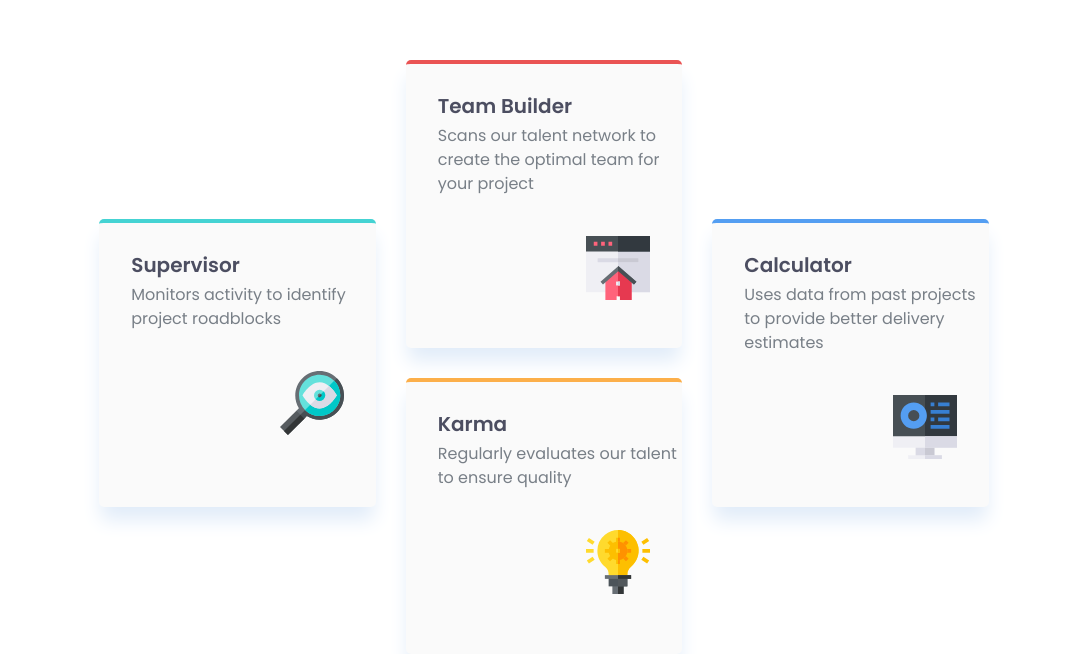
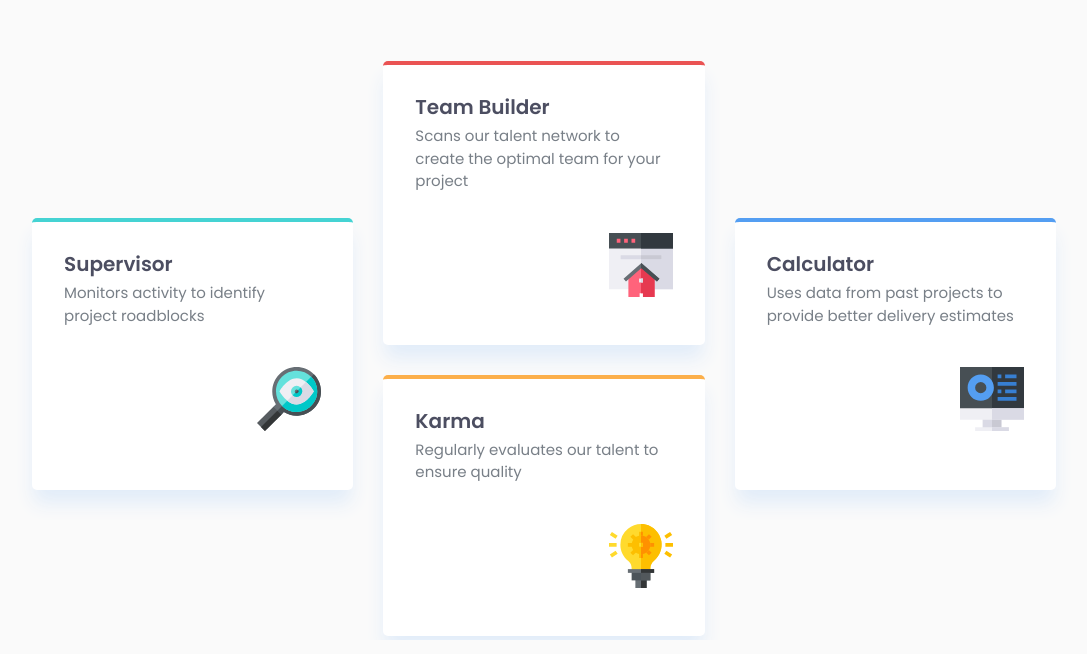
Before and after one commit to Phantomsaber12/Four-card-feature-section, a plain HTML site: page index.html in a window 1280 px wide. Shown: the part 160-814 px from the top of the page, without its empty margins (96-1183 px from the left). Drawn offline with Linux system fonts and the light colour scheme.

Commit message:
Updated CSS slightly

```diff
--- a/css/four-card.css
+++ b/css/four-card.css
@@ -1,7 +1,7 @@
 /* ─── DESKTOP DESIGN TOKENS (1440px container) ─────────────────────────────────────────────────────────────────── */
 :root {
   /* ── Layout & Grid ──*/
-  --max-width:            69.5%;                   /* 1110px,📏 Content container max width */
+  --max-width:            80%;                   /* 1110px,📏 Content container max width */
   --gap-heading-to-grid:  64px;                     /* ⬇ Space between heading/paragraph and grid of cards */
   --gap-grid-horizontal:  30px;                     /* ↔ Space between side-by-side cards */
   --gap-grid-vertical:    30px;                     /* ↕ Space between stacked cards */
@@ -29,7 +29,7 @@
 
   --fs-heading:           36px;                     /* 🔠 Page heading: "Reliable, efficient delivery" */
 
-  --fs-paragraph:         16px;                     /* 📄 Paragraph text under card titles */
+  --fs-paragraph:         15px;                     /* 📄 Paragraph text under card titles */
   --fs-card-heading:      20px;
 
   /* ── Card Styling ─── */
@@ -78,26 +78,26 @@ img, picture, video, canvas, svg {
 
 
 
-
 /* ─── Code ──────────────────────────────────────────────────────── */
 html , body{
-background-color: var(--clr-white);
-min-height: 100vh;
-min-height: 100dvh; /*browser use it , or it fallback to 100vh*/
+background-color: var(--clr-neutral-light);
+height: 100%;
+/*min-height: 100vh;*/
+/*min-height: 100dvh; browser use it , or it fallback to 100vh*/
 font-family: var(--ff-base);
 }
 
 
 .text-and-grid-wrapper {
   width: 100%;
-  min-height: 100dvh; /*fills whole height of the viewport <html> & <body>*/
+  height: 100%;
+  /*min-height: 100dvh; fills whole height of the viewport <html> & <body>*/
   display: flex;
   flex-direction: column;
   justify-content: center;
   align-items: center;
   gap: var(--gap-heading-to-grid);
 }
-
 
 .text-wrapper{
   width: var(--max-width);
@@ -129,7 +129,6 @@ font-family: var(--ff-base);
 
 
 
-
 .four-card-grid{
   width: var(--max-width);
   display: grid;
@@ -138,7 +137,6 @@ font-family: var(--ff-base);
   grid-column-gap: var(--gap-grid-horizontal);
   grid-row-gap: var(--gap-grid-vertical);
 }
-
 
 .first-item-card {
   grid-area: 3 / 1 / 7 / 2;
@@ -157,8 +155,9 @@ font-family: var(--ff-base);
    border-top: 4px solid var(--clr-primary-blue);
   }
   .first-item-card  , .second-item-card , .third-item-card , .fourth-item-card{
-    padding: var(--card-padding) 0 calc(1rem + var(--card-padding)) var(--card-padding);
-    background-color: var(--clr-neutral-light);
+    /*padding: var(--card-padding) 0 calc(1rem + var(--card-padding)) var(--card-padding);*/
+    padding: var(--card-padding) var(--card-padding) calc(1rem + var(--card-padding)) var(--card-padding);
+    background-color: var(--clr-white);
     border-radius: var(--card-radius);
     box-shadow: 0px 15px 19px -2px hsl(212, 66%, 93%);
   }
@@ -181,7 +180,8 @@ font-family: var(--ff-base);
    line-height: 1.5;
   }
   .first-item-card .supervisor-icon, .second-item-card .team-builder-icon, .third-item-card .karma-icon, .fourth-item-card .calculator-icon{
-   margin: var(--gap-card-text-to-icon)  32px 0 auto;
+   /*margin: var(--gap-card-text-to-icon)  32px 0 auto;*/
+   margin: var(--gap-card-text-to-icon) 0 0 auto;
   }
 
 
@@ -211,11 +211,9 @@ font-family: var(--ff-base);
   --gap-card-text-to-icon: 32px;  /* Desktop: 40px */
 }
 
-
-  br { /*prevent <bt> effect*/
+  br { /*prevent <br> effect*/
   display: none;
 }
-
 
   .four-card-grid{
     grid-template-columns: 1fr;
@@ -224,12 +222,6 @@ font-family: var(--ff-base);
   .first-item-card  , .second-item-card , .third-item-card , .fourth-item-card{
     grid-area: auto
   }
-   .first-item-card  , .second-item-card , .third-item-card , .fourth-item-card{
-    padding: var(--card-padding) var(--card-padding) calc(1rem + var(--card-padding)) var(--card-padding);
-   }
-  .first-item-card .supervisor-icon, .second-item-card .team-builder-icon, .third-item-card .karma-icon, .fourth-item-card .calculator-icon{
-   margin: var(--gap-card-text-to-icon) 0 0 auto;
-  }
 
   .first-item-card:active  , .second-item-card:active , .third-item-card:active , .fourth-item-card:active{
   transition: transform 0.3s ease , box-shadow 0.3s ease;
```
